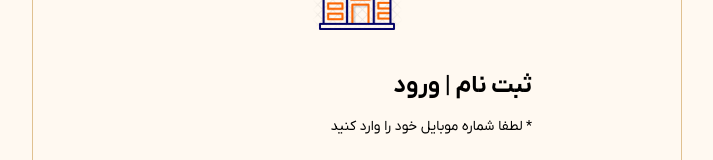
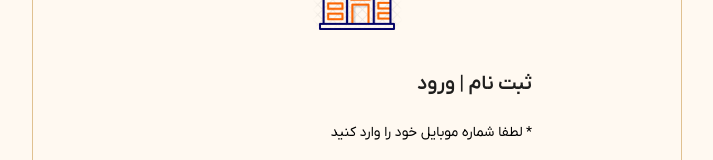
Before and after one commit to mohadesehkeramatfar/helpdesk, a Next.js app: page /auth/signin in a window 1280 px wide. Shown: the part 291-451 px from the top of the page, without its empty margins (283-996 px from the left). Built offline with nearby package versions, Linux system fonts and the light colour scheme; no server answers.

Commit message:
delete useless import and update code in auth

```diff
--- a/src/app/auth/api/auth.ts
+++ b/src/app/auth/api/auth.ts
@@ -1,6 +1,5 @@
 import { request } from '@/lib/services/baseURL';
 import { API_ENDPOINTS } from '@/lib/services/endpoints';
-import useSWR from 'swr';
 import useSWRMutation from 'swr/mutation';
 
 export const useSubmitLogin = () => {
--- a/src/app/auth/component/authForm/authForm.tsx
+++ b/src/app/auth/component/authForm/authForm.tsx
@@ -1,4 +1,4 @@
-import { Button, Form, Input, Select } from 'antd';
+import { Button, Form, Select } from 'antd';
 import FormItem from 'antd/es/form/FormItem';
 import style from './authForm.module.scss';
 import Image from 'next/image';
--- a/src/app/auth/component/authSkeleton/authSkeleton.tsx
+++ b/src/app/auth/component/authSkeleton/authSkeleton.tsx
@@ -1,5 +1,5 @@
 'use client';
-import { Skeleton, Space } from 'antd';
+import { Skeleton } from 'antd';
 import style from './authSkeleton.module.scss';
 const AuthSkeleton = () => {
   return (
--- a/src/app/auth/component/otpSignin.tsx
+++ b/src/app/auth/component/otpSignin.tsx
@@ -6,8 +6,8 @@ import {
   useSubmitLogin,
 } from '../api/auth';
 import AuthForm from './authForm/authForm';
-import { Button, Form, Input } from 'antd';
-import { ToastContainer, toast } from 'react-toastify';
+import { Button, Input } from 'antd';
+import { toast } from 'react-toastify';
 import { generalMessage } from '@/lib/alertMessage';
 import { setRefreshToken, setToken } from '@/lib/token';
 import { ToastComponent } from '@/app/_components/toast/toast';
--- a/src/app/auth/component/siginForm.tsx
+++ b/src/app/auth/component/siginForm.tsx
@@ -1,13 +1,16 @@
-import { useRouter } from 'next/navigation';
+import { useRouter, useSearchParams } from 'next/navigation';
 import AuthForm from './authForm/authForm';
 import { useSubmitLogin } from '../api/auth';
-import { Input } from 'antd';
+import { Input, Typography } from 'antd';
 import { validatePhoneNumber } from '@/lib/utils';
 import { toast } from 'react-toastify';
 import { ToastComponent } from '@/app/_components/toast/toast';
 import { generalMessage } from '@/lib/alertMessage';
+import Title from 'antd/es/typography/Title';
 const Signin = () => {
   const router = useRouter();
+  const searchParams = useSearchParams();
+  const sendTicket = searchParams.get('send-ticket');
   const { trigger: submitLogin, isMutating: isLoadingSubmitLogin } =
     useSubmitLogin();
 
@@ -41,6 +44,12 @@ const Signin = () => {
         return;
       } else {
         if (submitLoginResponsed.method === 'password') {
+          if (sendTicket) {
+            router.push(
+              `signin/password?phone=${submitLoginResponsed.phone}&send-ticket=send-ticket`,
+            );
+            return;
+          }
           router.push(`signin/password?phone=${submitLoginResponsed.phone}`);
           return;
         }
@@ -63,7 +72,10 @@ const Signin = () => {
         finishFormHandler={loginHandler}
       >
         <>
-          <h2>ثبت نام | ورود</h2>
+          <Typography>
+            <Title level={4}>ثبت نام | ورود</Title>
+          </Typography>
+
           <p>* لطفا شماره موبایل خود را وارد کنید</p>
         </>
       </AuthForm>
--- a/src/app/auth/layout.tsx
+++ b/src/app/auth/layout.tsx
@@ -1,6 +1,4 @@
-import { Steps } from 'antd';
 import style from './layout.module.scss';
-import Image from 'next/image';
 const AuthLayout = ({
   children,
 }: Readonly<{
--- a/src/app/auth/signin/page.tsx
+++ b/src/app/auth/signin/page.tsx
@@ -1,6 +1,5 @@
 'use client';
 
-import { Spin } from 'antd';
 import dynamic from 'next/dynamic';
 import AuthSkeleton from '../component/authSkeleton/authSkeleton';
 
```
Also changed, not shown: src/app/auth/component/passwordSignin.tsx (+8 -7 lines), src/app/auth/component/registerForm.tsx (+2 -5 lines).
